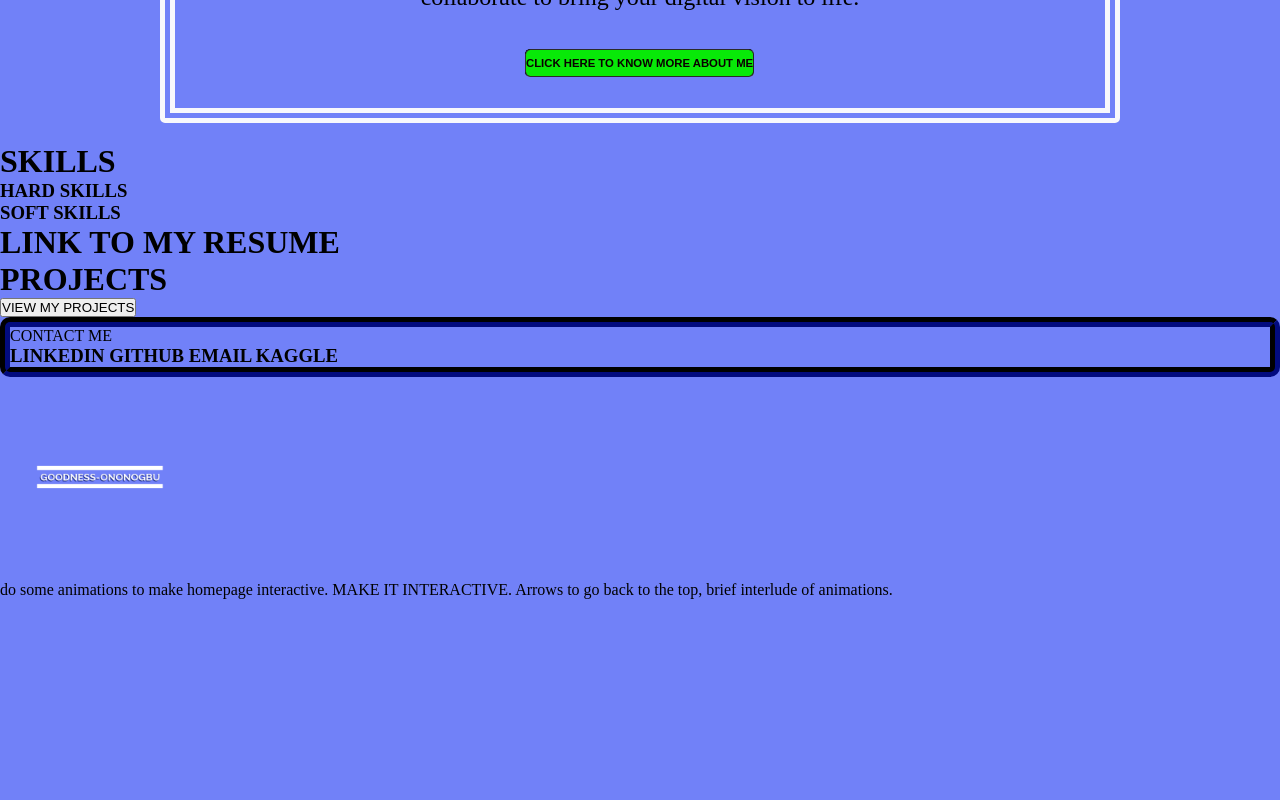
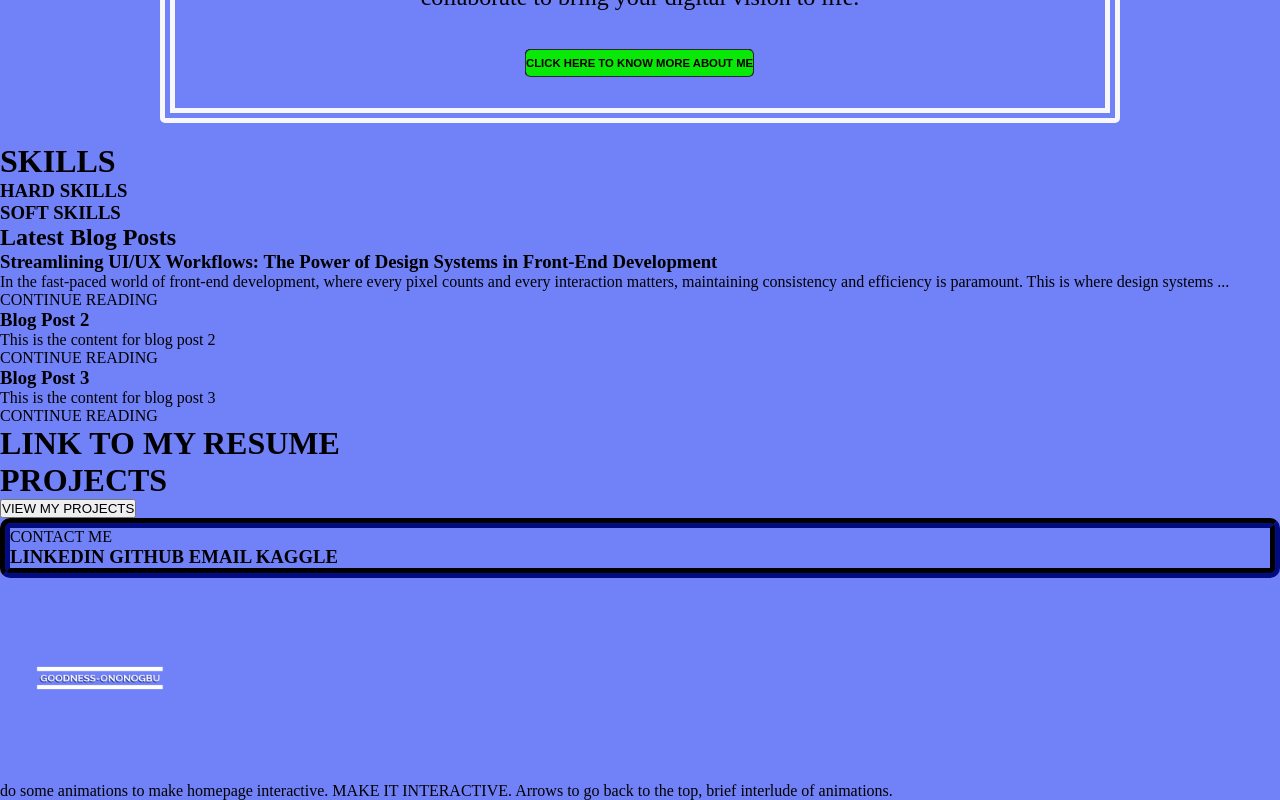
Before and after one commit to GoodnessOno/mywebportfolio, a React (Create React App) app: page /homepage in a window 1280 px wide. Shown: the part 1469-2269 px from the top of the page. Before the commit the page ends 2068 px from the top, so only its background shows below. Built offline with nearby package versions, Linux system fonts and the light colour scheme.

Commit message:
Sidebar 1

```diff
--- a/src/App.js
+++ b/src/App.js
@@ -1,5 +1,7 @@
 import { Welcomepage, Homepage, Aboutme, Projects, Blog, Contactme } from './pages';
 import './App.css';
+import { Sidebar } from './components';
+import BlogPostPage from './pages/Blogpostpage1/BlogPostPage';
 import React, { useState, useEffect, useMemo } from 'react';
 import { BrowserRouter as Router, Route, Routes } from 'react-router-dom';
 import Particles, { initParticlesEngine } from '@tsparticles/react';
@@ -79,7 +81,7 @@ function App() {
         value: 1,
       },
       shape: {
-        type: 'triangle',
+        type: 'square',
       },
       size: {
         value: { min: 1, max: 5 },
@@ -98,6 +100,8 @@ function App() {
             <Route exact path="/blog" element={<Blog />} />
             <Route exact path="/projects" element={<Projects />} />
             <Route exact path="/contactme" element={<Contactme />} />
+            <Route exact path="/" component={Sidebar} />
+            <Route exact path="/blog/:1" component={BlogPostPage} />
           </Routes>
           {init && (
         <Particles
--- /dev/null
+++ b/src/blogData.jsx
@@ -0,0 +1,87 @@
+const blogPosts = [
+    {
+        id: 1,
+        title: 'Streamlining UI/UX Workflows: The Power of Design Systems in Front-End Development',
+        content: `
+        <p>In the fast-paced world of front-end development, where every pixel counts and every interaction matters, maintaining consistency and efficiency is paramount. This is where design systems step in as the unsung heroes, revolutionizing how teams build and maintain user interfaces (UI) and user experiences (UX).
+        In this post, we will dive into the role of design systems in front-end development, uncovering their benefits and offering practical tips for creating and maintaining them effectively.</p>
+
+        <h2>Understanding Design Systems</h2>
+
+        <p>
+        At its core, a design system is a collection of reusable components, patterns, and guidelines that serve as the foundation for building digital products.
+        It encompasses everything from color palettes and typography to UI elements and interaction patterns. By establishing a unified design language, design systems ensure consistency across different parts of an application or website, regardless of the team size or project complexity.
+        </p>
+
+        <h2>Benefits of Design Systems</2>
+
+        <h3>1. Consistency:</h3>
+        <p>
+        One of the primary benefits of design systems is consistency. By providing a set of predefined components and styles, design systems ensure that every part of the UI maintains a cohesive look and feel, enhancing the overall user experience.
+        </p>
+
+        <h3>2. Efficiency:</h3>
+        <p>
+        Another benefit of design systems is efficiency. By reducing the need to create new components and styles, design systems can save time and effort, increasing the overall development speed.
+        </p>
+
+        <h3>3. Scalability:</h3>
+        <p>
+        Design systems can scale with the project, allowing teams to add new components and update existing ones without compromising consistency or quality.
+        </p>
+
+        <h3>4. Collaboration:</h3>
+        <p>
+        Design systems promote collaboration between designers and developers by providing a common language and reference point. This alignment fosters smoother communication, reduces misunderstandings, and ensures that everyone is working towards the same goal.
+        </p>
+
+        <h2>Creating and Maintaining Design Systems</h2>
+
+        <h3>1. Define Your Principles:</h3>
+        <p>
+        Start by establishing the guiding principles and goals of your design system. What aesthetic and functional qualities do you want to prioritize? What are the core values of your brand? These principles will inform every decision you make throughout the design system's development.
+        Design systems streamline the development process by eliminating the need to reinvent the wheel with each new feature or page. Developers can quickly assemble UI elements from the library, reducing development time and effort significantly.
+        </p>
+
+        <h3>2. Inventory Existing Components:<h3>
+        <p>
+        Take inventory of your existing UI components and patterns to identify commonalities and redundancies. This audit will help you determine which components to include in your design system and which ones need refinement or consolidation.
+        </p>
+
+        <h3>3. Document Extensively:</h3>
+        <p>
+        Document every aspect of your design system, from component specifications to usage guidelines and best practices. Make this documentation accessible to all team members and regularly update it as the system evolves.
+        </p>
+
+        <h3>4. Foster Adoption:</h3>
+        <p>
+        Encourage adoption of the design system by providing training, resources, and support to your team members. Highlight the benefits of using the system and demonstrate how it can streamline their workflow and improve their productivity.
+        </p>
+
+        <h3>5. Iterate and Improve:</h3>
+        <p>
+        Design systems are not static; they evolve over time. Solicit feedback from your team members and stakeholders, and use this feedback to iterate and improve the design system continuously. Regularly revisit and refine the components and guidelines to ensure they remain relevant and effective.
+
+        <h2>Conclusion</h2>
+        <p>
+        Design systems play a pivotal role in front-end development, empowering teams to build consistent, efficient, and scalable digital products. By following the tips outlined in this post, you can create and maintain a design system that serves as a foundation for success, enabling your team to deliver exceptional user experiences with confidence. Embrace the power of design systems, and unlock the full potential of your front-end development workflow.
+        </p>`,
+        author: 'Goodness Ononogbu',
+        tags: ['UI/UX', 'Design Systems'],
+        image: '../assets/blog-post-1.png',
+        description: 'This is a short description of the blog post.',
+        date: '2024-05-16',
+    },
+    {
+        id: 2,
+        title: 'Blog Post 2',
+        content: 'This is the content for blog post 2',
+    },
+    {
+        id: 3,
+        title: 'Blog Post 3',
+        content: 'This is the content for blog post 3',
+    },
+];
+
+export default blogPosts;
--- a/src/components/index.js
+++ b/src/components/index.js
@@ -8,3 +8,4 @@ export { default as Projectsshowcase } from './projectsshowcase/Projectsshowcase
 export { default as Resume } from './resume/Resume';
 export { default as Scrolltotopbutton} from './scrolltotopbutton/Scrolltotopbutton';
 export { default as Scrolltobottombutton} from './scrolltobottombutton/Scrolltobottombutton';
+export { default as Sidebar } from './sidebar/Sidebar';
--- /dev/null
+++ b/src/components/sidebar/Sidebar.jsx
@@ -0,0 +1,31 @@
+import React from 'react'
+import './sidebar.css'
+import { Link } from 'react-router-dom'
+import blogPosts from '../../blogData'
+
+const MAX_CONTENT_LENGTH = 200;
+
+const Sidebar = () => {
+  return (
+    <div className='sidebar'>
+      <h2>Latest Blog Posts</h2>
+      <ul>
+        {blogPosts.map((post) => (
+          <li key={post.id}>
+            <h3>{post.title}</h3>
+            <div dangerouslySetInnerHTML={{ __html: truncateContent(post.content) }} />
+            <Link to={`/blog/${post.id}`}>CONTINUE READING</Link>
+          </li>
+        ))}
+      </ul>
+    </div>
+  );
+};
+
+const truncateContent = (content) => {
+  return content.length > MAX_CONTENT_LENGTH
+   ? `${content.substring(0, MAX_CONTENT_LENGTH)}...`
+    : content;
+};
+
+export default Sidebar
--- /dev/null
+++ b/src/pages/Blogpostpage1/BlogPostPage.jsx
@@ -0,0 +1,19 @@
+import React from 'react'
+import { useParams } from 'react-router-dom'
+import blogPosts from '../../blogData'
+
+const BlogPostPage = () => {
+    const { id } = useParams()
+    const blogPost = blogPosts.find(post => post.id === parseInt(id));
+    console.log(blogPost)
+  return (
+    <div className='blog-post-page'>
+      <h2>{blogPost.title}</h2>
+      <p>{blogPost.content}</p>
+      <p>{blogPost.author}</p>
+      <small>{blogPost.date}</small>
+    </div>
+  );
+};
+
+export default BlogPostPage
--- a/src/pages/homepage/Homepage.jsx
+++ b/src/pages/homepage/Homepage.jsx
@@ -1,6 +1,6 @@
 import React from 'react'
 import './homepage.css'
-import { Header, Navbar, Contactsection, Aboutsection, Skills, Projectsshowcase, Resume, Footer, Scrolltotopbutton, Scrolltobottombutton } from '../../components'
+import { Header, Navbar, Contactsection, Aboutsection, Skills, Sidebar, Projectsshowcase, Resume, Footer, Scrolltotopbutton, Scrolltobottombutton } from '../../components'
 
 const Homepage = () => {
   return (
@@ -9,6 +9,7 @@ const Homepage = () => {
       <Header />
       <Aboutsection />
       <Skills />
+      <Sidebar />
       <Resume />
       <Projectsshowcase />
       <Contactsection />
```
Also changed, not shown: src/assets/cpu_icon-removebg-preview.png (added), src/components/sidebar/sidebar.css (added).
